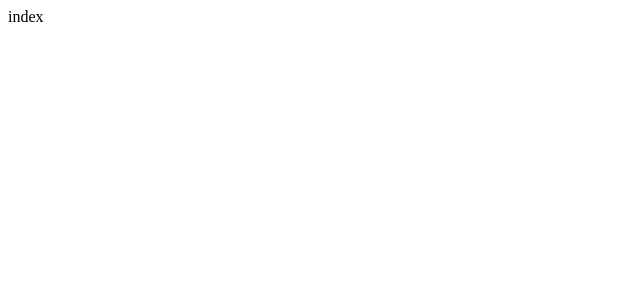
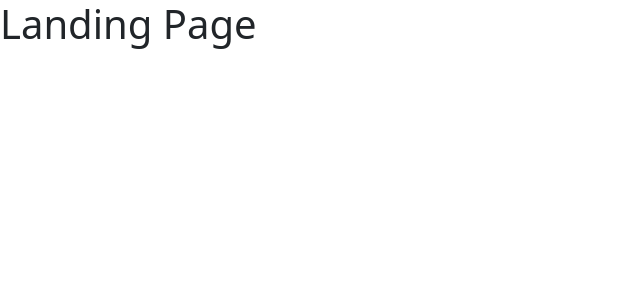
Before and after one commit to mcjovial/refactored-chainsaw, a Next.js app in the folder client/: page / in a window 1280 px wide. Shown: the top 300 px of the page, without its empty margins (0-640 px from the left). Built offline with nearby package versions, Linux system fonts and the light colour scheme.

Commit message:
global css

```diff
--- a/client/next.config.js
+++ b/client/next.config.js
@@ -1,6 +1,6 @@
 module.exports = {
-  webpackDevMiddleware: config => {
-    config.watchOption.poll = 300
-    return config
-  }
-}
+  webpackDevMiddleware: (config) => {
+    config.watchOptions.poll = 300;
+    return config;
+  },
+};
--- /dev/null
+++ b/client/pages/_app.js
@@ -0,0 +1,5 @@
+import 'bootstrap/dist/css/bootstrap.css';
+
+export default ({ Component, pageProps }) => {
+  return <Component {...pageProps} />;
+};
--- a/client/pages/index.js
+++ b/client/pages/index.js
@@ -1,8 +1,3 @@
-
-const index = () => {
-  return (
-    <div>index</div>
-  )
-}
-
-export default index
+export default () => {
+  return <h1>Landing Page</h1>;
+};
```
Also changed, not shown: client/package.json (+4 -3 lines), 2 other files (tests, documents, lock files or other folders).
